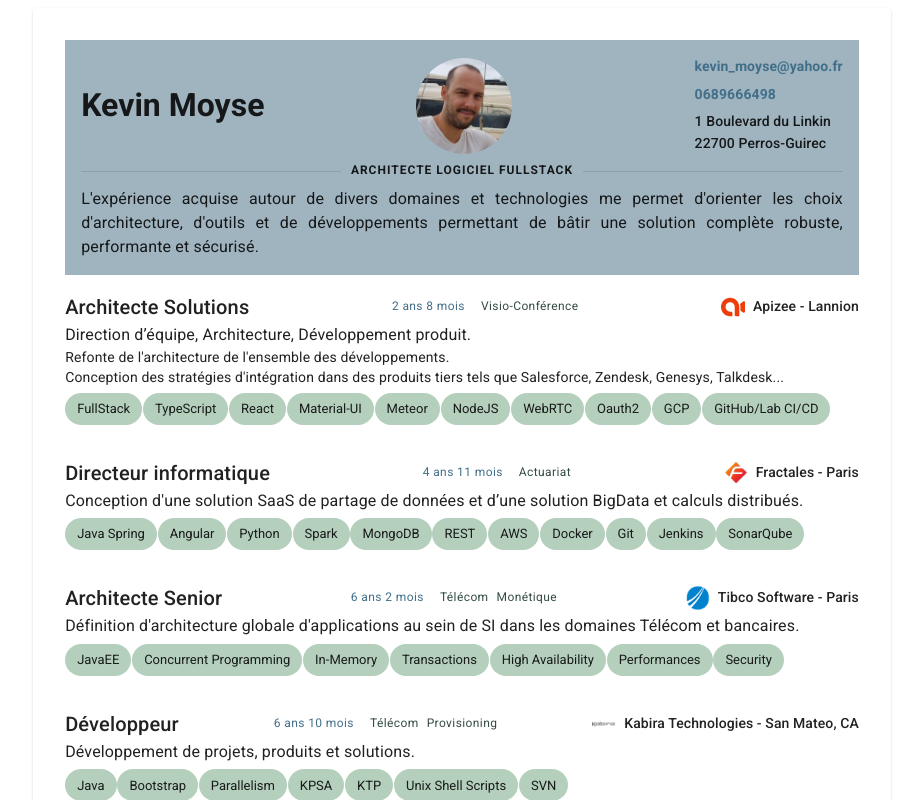
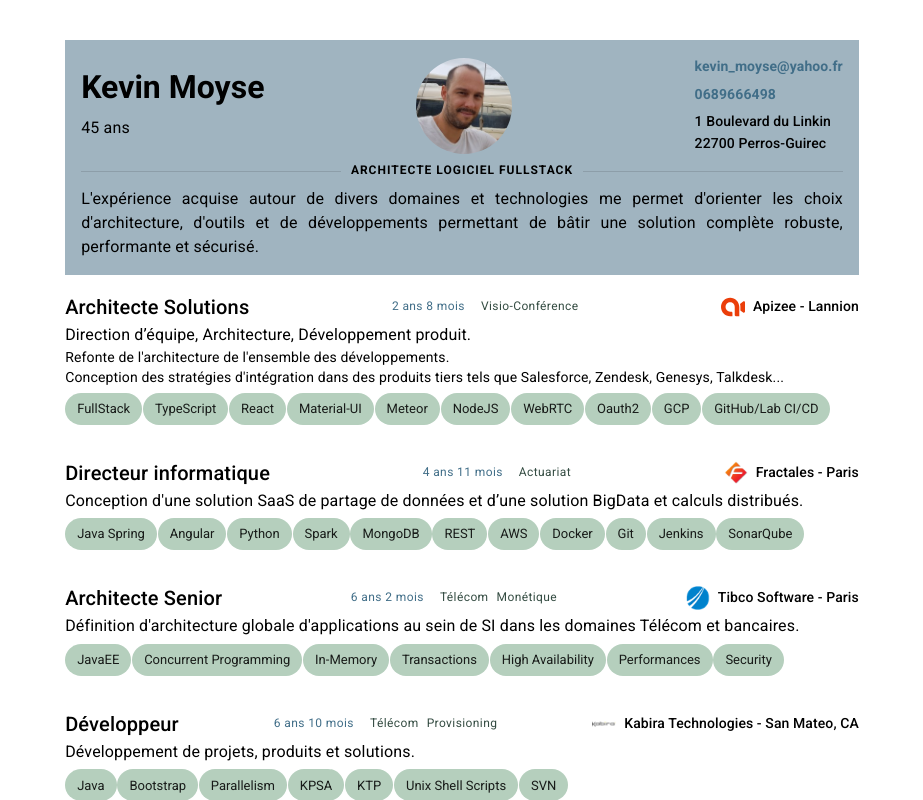
Before and after one commit to moysekev/resume, a React (Vite) app: page / in a window 1280 px wide. Shown: the top 800 px of the page, without its empty margins (178-1101 px from the left). Built offline with nearby package versions, Linux system fonts and the light colour scheme; some icons are missing.

Commit message:
added age

```diff
--- a/src/App.tsx
+++ b/src/App.tsx
@@ -23,6 +23,7 @@
 const {
   firstName,
   lastName,
+  age,
   linkedIn,
   picture,
   title,
@@ -60,7 +61,7 @@
 
 export default function App() {
 
-  const printable = false;
+  const printable = true;
 
   const linkedInId = () => {
     var lastPart = '';
@@ -77,9 +78,11 @@
   const header = (<Stack sx={{ backgroundColor: '#a0b4c0', p: 2 }}>
     <Stack direction='row' spacing={1}
       alignItems='center' justifyContent='space-between'>
-      <Stack direction='row'>
+      <Stack spacing={1}>
         <Typography variant="h3" fontWeight={700} fontSize={32}>
           {firstName} {lastName}</Typography>
+        <Typography variant="subtitle1">
+          {age}</Typography>
       </Stack>
       <Avatar alt={`${firstName} ${lastName}`} src={picture} sx={{ width: 96, height: 96 }} />
       <Stack spacing={.7}>
--- a/src/data/resume.json
+++ b/src/data/resume.json
@@ -1,6 +1,7 @@
 {
     "firstName": "Kevin",
     "lastName": "Moyse",
+    "age": "45 ans",
     "title": "Architecte Logiciel FullStack",
     "picture": "/kevin-moyse.jpeg",
     "address": [
```
